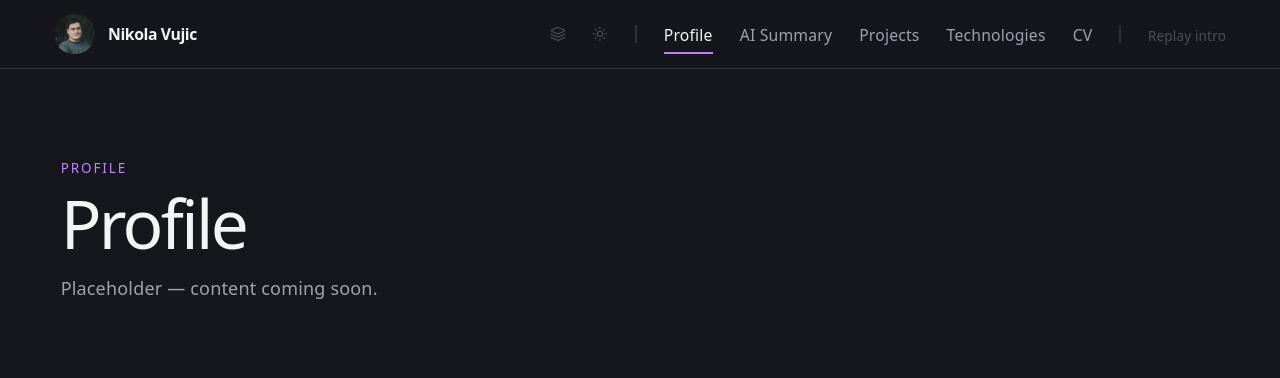
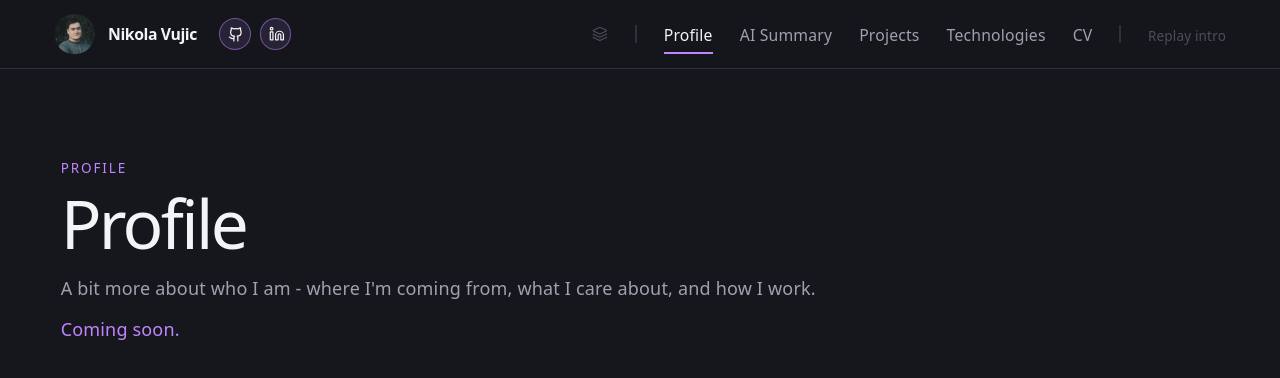
Before and after one commit to nikvujic/portfolio, a React (Vite) app: page /portfolio in a window 1280 px wide. Shown: the top 378 px of the page. Built offline with nearby package versions, Linux system fonts and the light colour scheme.

Commit message:
General improvements for texts, icons etc.

```diff
--- a/src/components/intro/IntroDescriptionSequence.tsx
+++ b/src/components/intro/IntroDescriptionSequence.tsx
@@ -24,7 +24,7 @@ const MEDIUM_LIST_DELAY_MS = 280;
 const QUICK_LIST_DELAY_MS = 210;
 const FAST_LIST_DELAY_MS = 120;
 const VERY_FAST_LIST_DELAY_MS = 20;
-const PRE_PROMPT_PAUSE_MS = 3000;
+const PRE_PROMPT_PAUSE_MS = 1500;
 const POST_PROMPT_PAUSE_MS = 4500;
 const POST_CLEAR_PAUSE_MS = 1500;
 const PROMPT_TYPING_DELAY_MS = 18;
@@ -34,9 +34,9 @@ const CHIP_DISAPPEAR_DURATION_MS = 0.22;
 const TEXT_AREA_LAYOUT_DURATION_MS = 0.28;
 
 const promptText =
-  'Write a concise summary of Nikola Vujic based on skills and experience.';
+  'Who is Nikola Vujic?';
 const summaryText =
-  'Frontend-focused engineer building scalable web apps, polished interfaces, and product-minded experiences with Angular and TypeScript, while expanding into React, Node.js, full-stack development, and AI-powered features.';
+  'Frontend-focused engineer building scalable web apps, polished interfaces, and product-minded experiences with Angular and TypeScript, while expanding into React, Node.js, full-stack development, and AI powered features.';
 const mobileInputClass =
   'min-h-[5.5rem] whitespace-pre-wrap rounded-[0.95rem] px-3 py-0.5 text-left text-sm leading-7 md:px-0 md:py-0 md:text-base';
 
--- a/src/components/portfolio/Navbar.tsx
+++ b/src/components/portfolio/Navbar.tsx
@@ -1,5 +1,5 @@
 import { motion } from 'framer-motion';
-import { Layers, Menu, Moon, Sun } from 'lucide-react';
+import { Github, Layers, Linkedin, Menu } from 'lucide-react';
 import { useEffect, useState } from 'react';
 import { useNavigate } from 'react-router-dom';
 import { useTheme } from '../../contexts/useTheme';
@@ -17,7 +17,7 @@ const navItems = [
 
 export function Navbar() {
   const navigate = useNavigate();
-  const { theme, toggleTheme, bgVariant, cycleBgVariant } = useTheme();
+  const { theme, bgVariant, cycleBgVariant } = useTheme();
   const [activeId, setActiveId] = useState<string>(navItems[0].id);
 
   useEffect(() => {
@@ -58,15 +58,35 @@ export function Navbar() {
         <div className="flex items-center gap-3">
           <img
             src={profileImage}
-            alt="Nikola Vujic"
+            alt=""
             className="h-9 w-9 rounded-full object-cover"
           />
           <span className="text-sm font-semibold tracking-tight text-(--text-h)">
             Nikola Vujic
           </span>
+          <div className="flex items-center gap-2 ml-2">
+            <a
+              href="https://github.com/nikvujic"
+              target="_blank"
+              rel="noreferrer"
+              aria-label="GitHub"
+              className="inline-flex h-7 w-7 cursor-pointer items-center justify-center rounded-full border border-(--accent-border) bg-(--accent-bg)/75 text-(--text-h) transform-gpu transition-[transform,border-color,background-color] duration-200 hover:transform-[translateY(-2px)] hover:border-(--accent) hover:bg-(--accent-bg)"
+            >
+              <Github className="h-3.5 w-3.5 translate-x-px translate-y-[0.5px]" strokeWidth={1.9} />
+            </a>
+            <a
+              href="https://linkedin.com/in/nikola-vujić-aa9687152"
+              target="_blank"
+              rel="noreferrer"
+              aria-label="LinkedIn"
+              className="inline-flex h-7 w-7 cursor-pointer items-center justify-center rounded-full border border-(--accent-border) bg-(--accent-bg)/75 text-(--text-h) transform-gpu transition-[transform,border-color,background-color] duration-200 hover:transform-[translateY(-2px)] hover:border-(--accent) hover:bg-(--accent-bg)"
+            >
+              <Linkedin className="h-3.5 w-3.5 translate-x-px" strokeWidth={1.9} />
+            </a>
+          </div>
         </div>
 
-        {/* Right: nav links — desktop */}
+        {/* Right: nav links - desktop */}
         <ul className="hidden items-center gap-6 md:flex">
           {theme === 'dark' && (
             <li>
@@ -80,20 +100,6 @@ export function Navbar() {
               </button>
             </li>
           )}
-          <li>
-            <button
-              type="button"
-              onClick={toggleTheme}
-              aria-label="Toggle theme"
-              className="flex cursor-pointer items-center text-(--text) opacity-40 transition-opacity duration-150 hover:opacity-100"
-            >
-              {theme === 'dark' ? (
-                <Sun className="h-3.5 w-3.5" strokeWidth={1.75} />
-              ) : (
-                <Moon className="h-3.5 w-3.5" strokeWidth={1.75} />
-              )}
-            </button>
-          </li>
           <li aria-hidden="true" className="h-4 w-[1.5px] self-center bg-(--border)" />
           {navItems.map((item) => (
             <li key={item.id} className="relative">
--- a/src/components/portfolio/sections/AISummarySection.tsx
+++ b/src/components/portfolio/sections/AISummarySection.tsx
@@ -11,7 +11,10 @@ export function AISummarySection() {
         <h2 className="text-5xl tracking-[-0.04em] text-(--text-h) md:text-6xl">
           AI Summary
         </h2>
-        <p className="mt-4 text-sm text-(--text) md:text-base">Placeholder — content coming soon.</p>
+        <p className="mt-4 text-sm text-(--text) md:text-base">
+          Ask anything - this is an AI trained on my CV and biography, here to answer questions from recruiters and collaborators.
+        </p>
+        <p className="mt-3 text-sm text-(--accent) md:text-base">Coming soon.</p>
       </div>
     </section>
   );
--- a/src/components/portfolio/sections/CVSection.tsx
+++ b/src/components/portfolio/sections/CVSection.tsx
@@ -11,7 +11,7 @@ export function CVSection() {
         <h2 className="text-5xl tracking-[-0.04em] text-(--text-h) md:text-6xl">
           CV
         </h2>
-        <p className="mt-4 text-sm text-(--text) md:text-base">Placeholder — content coming soon.</p>
+        <p className="mt-4 text-sm text-(--accent) md:text-base">Coming soon.</p>
       </div>
     </section>
   );
--- a/src/components/portfolio/sections/ProfileSection.tsx
+++ b/src/components/portfolio/sections/ProfileSection.tsx
@@ -11,7 +11,10 @@ export function ProfileSection() {
         <h2 className="text-5xl tracking-[-0.04em] text-(--text-h) md:text-6xl">
           Profile
         </h2>
-        <p className="mt-4 text-sm text-(--text) md:text-base">Placeholder — content coming soon.</p>
+        <p className="mt-4 text-sm text-(--text) md:text-base">
+          A bit more about who I am - where I'm coming from, what I care about, and how I work.
+        </p>
+        <p className="mt-3 text-sm text-(--accent) md:text-base">Coming soon.</p>
       </div>
     </section>
   );
--- a/src/components/portfolio/sections/ProjectsSection.tsx
+++ b/src/components/portfolio/sections/ProjectsSection.tsx
@@ -11,18 +11,10 @@ export function ProjectsSection() {
         <h2 className="text-5xl tracking-[-0.04em] text-(--text-h) md:text-6xl">
           Projects & Plans
         </h2>
-        <p className="mt-4 text-sm text-(--text) md:text-base">Placeholder — content coming soon.</p>
-        <p className="pt-3">this app (with comments, techs etc.)</p>
-        <ul>
-          <li>-pause design, deploy and hosting, CICD, add as project</li>
-        </ul>
-        <p className="pt-3">mini project tracker</p>
-        <ul>
-          <p>-change text and summaries</p>
-          <p>-add socials on normal</p>
-          <p>-mobile layouts and menu</p>
-          <p>-white theme improvements</p>
-        </ul>
+        <p className="mt-4 text-sm text-(--text) md:text-base">
+          A collection of shipped work, projects currently in progress, ideas in the pipeline, and smaller experiments built to explore or test something specific.
+        </p>
+        <p className="mt-3 text-sm text-(--accent) md:text-base">Coming soon.</p>
       </div>
     </section>
   );
--- a/src/components/portfolio/sections/TechnologiesSection.tsx
+++ b/src/components/portfolio/sections/TechnologiesSection.tsx
@@ -11,7 +11,10 @@ export function TechnologiesSection() {
         <h2 className="text-5xl tracking-[-0.04em] text-(--text-h) md:text-6xl">
           Technologies
         </h2>
-        <p className="mt-4 text-sm text-(--text) md:text-base">Placeholder — content coming soon.</p>
+        <p className="mt-4 text-sm text-(--text) md:text-base">
+          An overview of the tools and technologies I work with - each with notes on how and why I use them.
+        </p>
+        <p className="mt-3 text-sm text-(--accent) md:text-base">Coming soon.</p>
       </div>
     </section>
   );
--- a/src/data/introFragments.ts
+++ b/src/data/introFragments.ts
@@ -12,15 +12,16 @@ export const introFragments = [
   'WebSockets',
   'Gets Things Done',
   'React',
+  'White-Label SaaS',
+  'Component Libraries',
+  'Reusable Components',
+  'AI Tooling',
+  'Design Systems',
+  'Data-Driven Apps',
   'SCSS',
   'HTML',
   'CSS',
   'Responsive Design',
-  'Component Libraries',
-  'Reusable Components',
-  'Design Systems',
-  'White-Label SaaS',
-  'Data-Driven Apps',
   'Scalable UI',
   'Structured Data',
   'Complex Workflows',
@@ -102,7 +103,6 @@ export const introFragments = [
   'Python',
   'Automation Scripts',
   'Structured Datasets',
-  'AI Tooling',
   'AI-Assisted Development',
   'ChatGPT',
   'Codex',
--- a/src/index.css
+++ b/src/index.css
@@ -13,7 +13,7 @@
   box-sizing: border-box;
 }
 
-/* ─── Design tokens — light (default) ─────────────────────────────────────── */
+/* ─── Design tokens - light (default) ─────────────────────────────────────── */
 :root {
   /* Colors */
   --text:           #5c5670;
@@ -54,7 +54,7 @@
   }
 }
 
-/* ─── Design tokens — dark ────────────────────────────────────────────────── */
+/* ─── Design tokens - dark ────────────────────────────────────────────────── */
 
 /* Applied automatically when system prefers dark and no manual override is set */
 @media (prefers-color-scheme: dark) {
```
Also changed, not shown: src/components/intro/IntroContent.tsx (+14 -13 lines), 1 other file (tests, documents, lock files or other folders).
